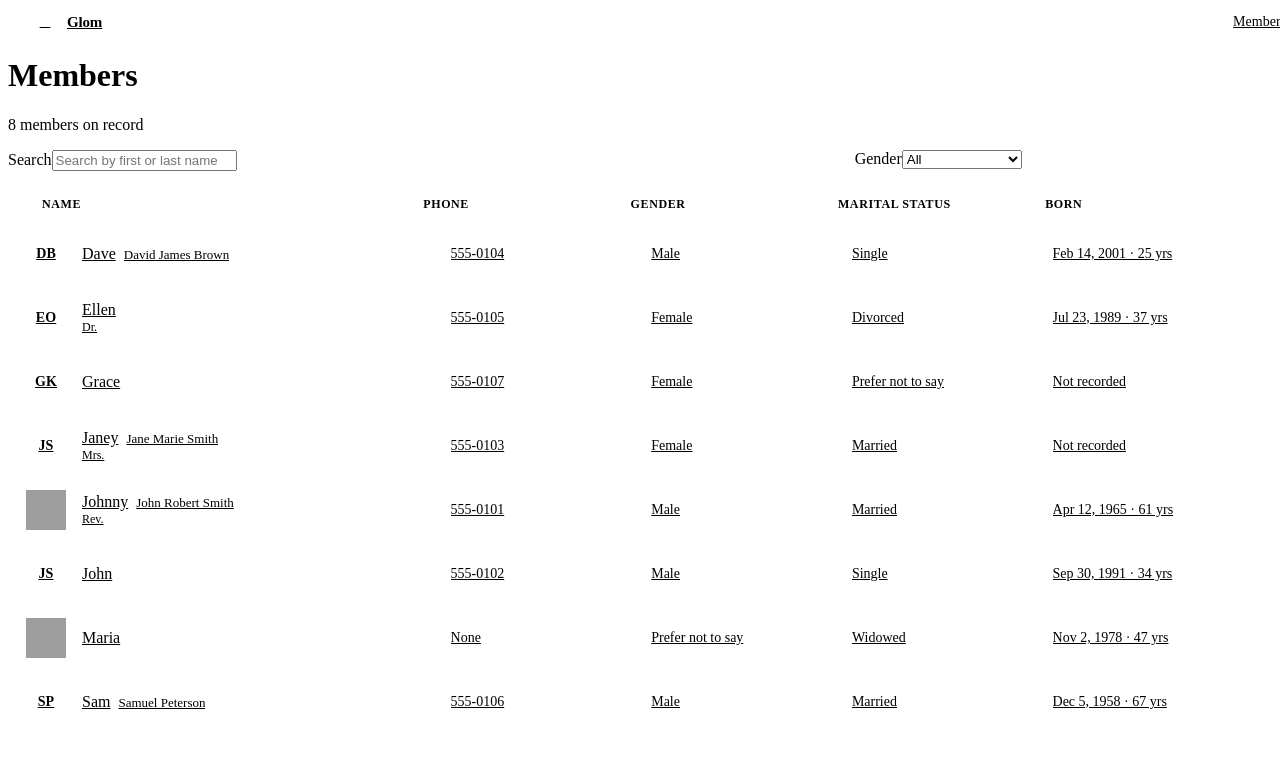
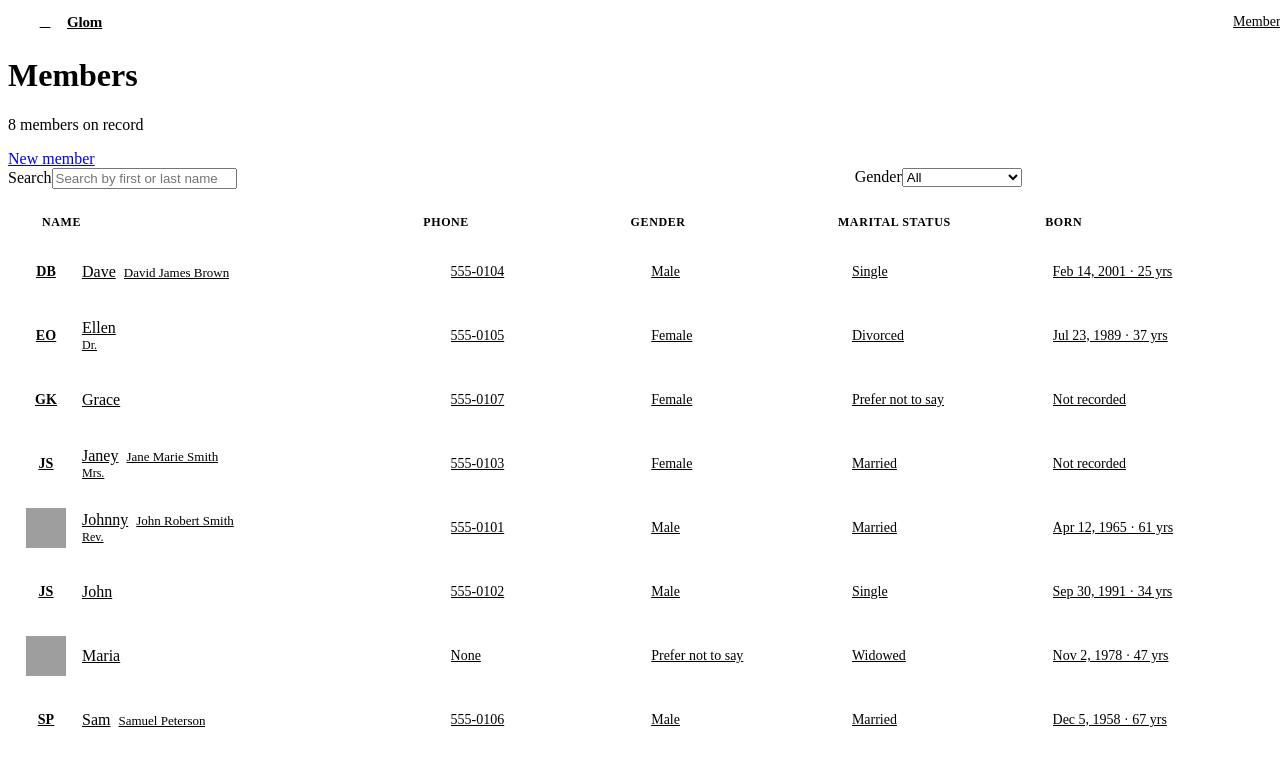
Before and after one commit to py4Charles/glom_db, a React (Vite) app in the folder frontend/: page /members in a window 1280 px wide. Shown: the top 766 px of the page. Built offline with nearby package versions, Linux system fonts and the light colour scheme; grey boxes are pictures that could not be loaded; the HTML template or start-up script is replaced by a standard one.

Commit message:
refactor: remove useMemo for visibleMembers and totalCount in MemberList for clarity

```diff
--- a/frontend/src/App.jsx
+++ b/frontend/src/App.jsx
@@ -1,6 +1,7 @@
 import { Navigate, Route, Routes } from 'react-router-dom'
 import AppShell from './components/AppShell.jsx'
 import MemberDetail from './pages/MemberDetail.jsx'
+import MemberForm from './pages/MemberForm.jsx'
 import MemberList from './pages/MemberList.jsx'
 
 export default function App() {
@@ -9,7 +10,9 @@ export default function App() {
       <Route element={<AppShell />}>
         <Route index element={<Navigate to="/members" replace />} />
         <Route path="/members" element={<MemberList />} />
+        <Route path="/members/new" element={<MemberForm />} />
         <Route path="/members/:memberId" element={<MemberDetail />} />
+        <Route path="/members/:memberId/edit" element={<MemberForm />} />
         <Route path="*" element={<Navigate to="/members" replace />} />
       </Route>
     </Routes>
--- a/frontend/src/pages/MemberList.jsx
+++ b/frontend/src/pages/MemberList.jsx
@@ -1,4 +1,3 @@
-import { useMemo } from 'react'
 import { Link, useSearchParams } from 'react-router-dom'
 import { listMembers } from '../api/members.js'
 import Avatar from '../components/Avatar.jsx'
@@ -28,11 +27,10 @@ export default function MemberList() {
   const gender = searchParams.get('gender') ?? ''
   const hasFilters = Boolean(search || gender)
 
-  const visibleMembers = useMemo(
-    () => listMembers({ search, gender }),
-    [search, gender],
-  )
-  const totalCount = useMemo(() => listMembers().length, [])
+  // Derived on every render, not memoised: the data lives outside React, so
+  // mutations from the form/detail pages would not invalidate a cache here.
+  const visibleMembers = listMembers({ search, gender })
+  const totalCount = listMembers().length
 
   function setParam(key, value) {
     const next = new URLSearchParams(searchParams)
@@ -55,11 +53,16 @@ export default function MemberList() {
               : `${totalCount} members on record`}
           </p>
         </div>
-        {hasFilters && (
-          <Link to="/members" className="btn btn--ghost">
-            Clear filters
+        <div className="page__actions">
+          {hasFilters && (
+            <Link to="/members" className="btn btn--ghost">
+              Clear filters
+            </Link>
+          )}
+          <Link to="/members/new" className="btn btn--primary">
+            New member
           </Link>
-        )}
+        </div>
       </div>
 
       <form
```
